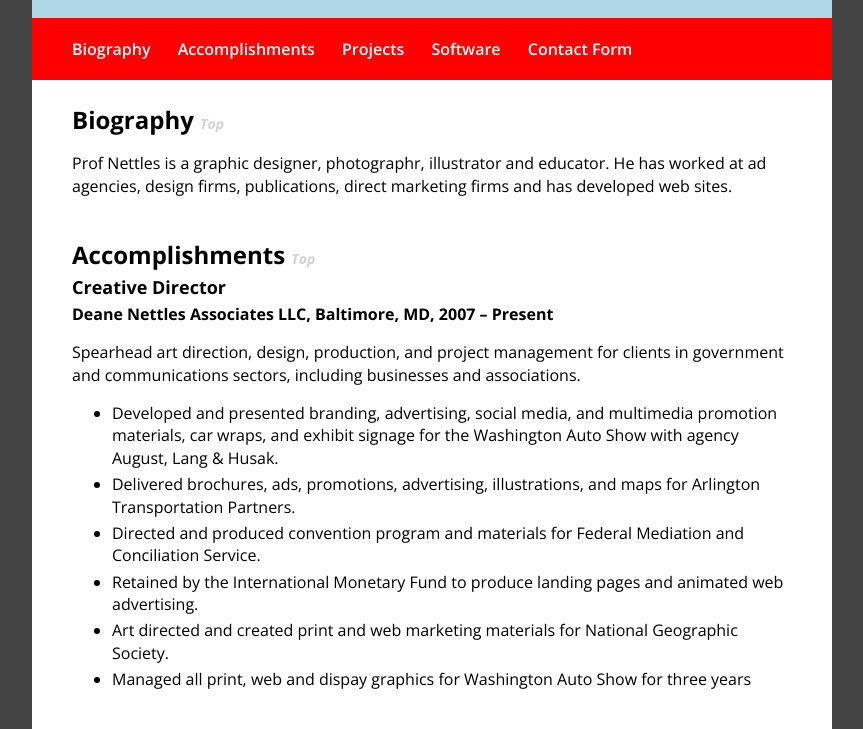
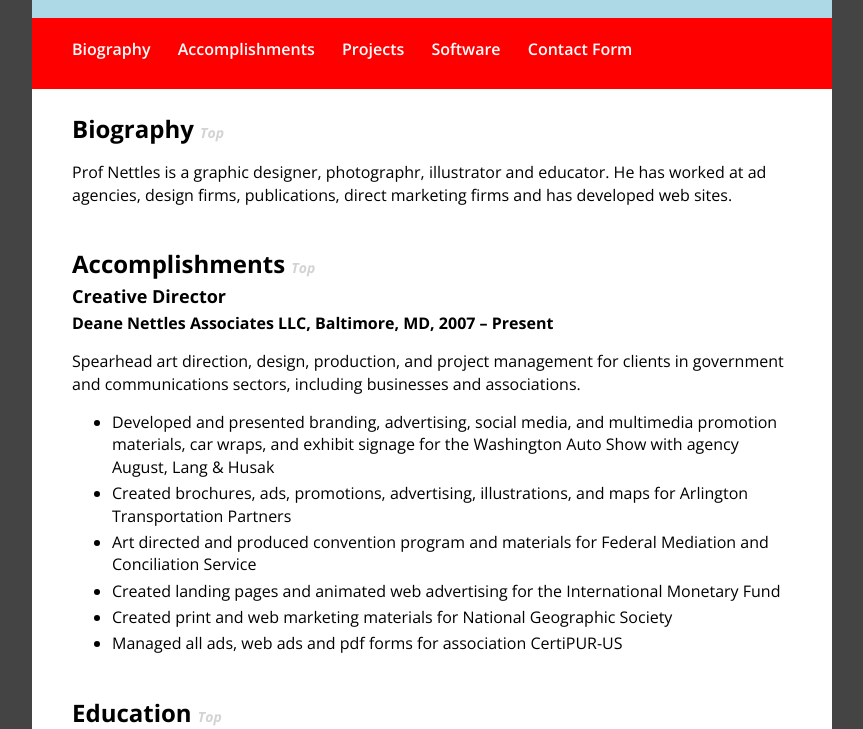
Before and after one commit to deanenettles/ResumeSummerTECH272, a plain HTML site: page index.html in a window 1280 px wide. Shown: the part 170-899 px from the top of the page, without its empty margins (208-1071 px from the left). Drawn offline with nearby package versions, Linux system fonts and the light colour scheme.

Commit message:
ext edit resume

```diff
--- a/index.html
+++ b/index.html
@@ -23,12 +23,12 @@
             }
 
         #wrap {width:100%; max-width:800px; margin:0 auto;}
-        main {margin:0;  padding:0px;}
+        main {margin:0;  padding:0px; background-color:white; border-radius:12px;}
         header {background-color:lightblue; padding:5px 40px; border-radius:12px  12px 0 0;}
         footer {background-color:lightblue; padding:5px 40px; border-radius:0 0 12px 12px;}
         section {padding:2.5px 40px; background-color:white;}
         section:last-of-type {padding-bottom:20px;}
-        nav {background-color:red; margin-top:0; padding: 4px 0;}
+        nav {background-color:red; margin-top:0; padding: 4px 0 1px 0;}
 
         .flex-container {display:flex; justify-content:left; flex-wrap:wrap; flex-direction:row; gap:2%;}
 
@@ -67,10 +67,11 @@
         header h1, h2, h3, h4, h5 {margin-bottom:3px;}
         header h2, h3, h4, h5 {margin-top:0;}
         header h2 {font-style:italic;}
+        nav li {margin-bottom:12px;}
         section li {margin-bottom:4px;}
-        #hire_me h2 {margin-bottom:18px;}
+        #softwarelist h2, #hire_me h2 {margin-bottom:18px;}
 
-        #softwarelist p {background-color:lightblue; padding:15px; border-radius:6px;}
+        #softwarelist p {background-color:lightblue; padding:15px; border-radius:6px; margin:0 3px 12px 3px;}
 
         /* LINKS */
         header ul {padding-left:0; font-weight:600;}
@@ -121,12 +122,12 @@
                 <h5>Deane Nettles Associates LLC, Baltimore, MD, <time datetime="2007"></time>2007 – Present</h5>
                 <p>Spearhead art direction, design, production, and project management for clients in government and communications sectors, including businesses and associations.</p>
                 <ul>
-                    <li>Developed and presented branding, advertising, social media, and multimedia promotion materials, car wraps, and exhibit signage for the Washington Auto Show with agency August, Lang &amp; Husak.</li>
-                    <li>Delivered brochures, ads, promotions, advertising, illustrations, and maps for Arlington Transportation Partners.</li>
-                    <li>Directed and produced convention program and materials for Federal Mediation and Conciliation Service.</li>
-                    <li>Retained by the International Monetary Fund to produce landing pages and animated web advertising.</li>
-                    <li>Art directed and created print and web marketing materials for National Geographic Society.</li>
-                    <li>Managed all print, web and dispay graphics for Washington Auto Show for three years</li>
+                    <li>Developed and presented branding, advertising, social media, and multimedia promotion materials, car wraps, and exhibit signage for the Washington Auto Show with agency August, Lang &amp; Husak</li>
+                    <li>Created brochures, ads, promotions, advertising, illustrations, and maps for Arlington Transportation Partners</li>
+                    <li>Art directed and produced convention program and materials for Federal Mediation and Conciliation Service</li>
+                    <li>Created landing pages and animated web advertising for the International Monetary Fund</li>
+                    <li>Created print and web marketing materials for National Geographic Society</li>
+                    <li>Managed all ads, web ads and pdf forms for association CertiPUR-US</li>
                 </ul>
 
             </section>
```
